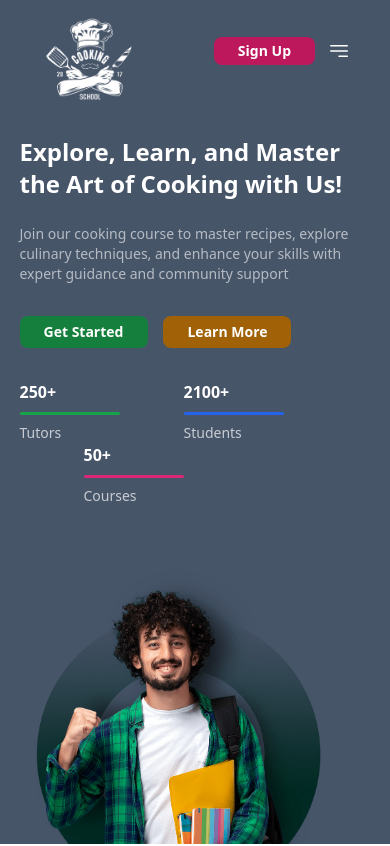
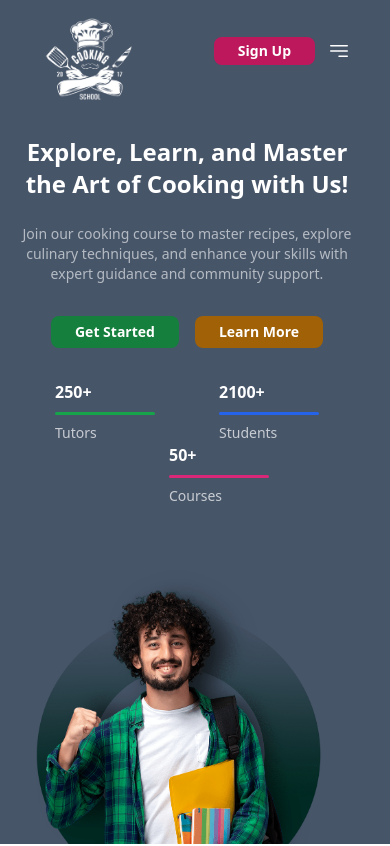
Before and after one commit to saikat455/Kitchen_Academy, a Next.js app: page / in a window 390 px wide. Shown: the top 846 px of the page. Built offline with nearby package versions, Linux system fonts and the light colour scheme.

Commit message:
solving herocontent isse

```diff
--- a/components/Home/Hero/HeroContent.tsx
+++ b/components/Home/Hero/HeroContent.tsx
@@ -3,49 +3,57 @@ import React from 'react';
 const HeroContent = () => {
     return (
         <div>
-            <h1 data-aos='fade-right' className='text-2xl sm:text-4xl md:text-5xl lg:text-4xl xl:text-7xl font-bold md:leading-[3rem] lg:leading-[3.5rem] xl:leading-[4rem] text-white '>Explore, Learn, and Master the Art of Cooking with Us!</h1>
-            <p data-aos = 'fade-left' data-aos-delay = '150' className='mt-6 text-sm md:text-base text-white text-opacity-60'>
-            Join our cooking course to master recipes, explore culinary techniques, and enhance your skills with expert guidance and community support
+        <h1
+            data-aos='fade-right'
+            className='text-2xl sm:text-4xl md:text-5xl lg:text-4xl xl:text-7xl font-bold md:leading-[3rem] lg:leading-[3.5rem] xl:leading-[4rem] text-white text-center lg:text-left'
+        >
+            Explore, Learn, and Master the Art of Cooking with Us!
+        </h1>
+
+        <p
+            data-aos='fade-left'
+            data-aos-delay='150'
+            className='mt-6 text-sm md:text-base text-white text-opacity-60 text-center lg:text-left'
+        >
+            Join our cooking course to master recipes, explore culinary techniques, and enhance your skills with expert guidance and community support.
         </p>
-            <div className='mt-8 flex items-center space-x-4'>
-                <button data-aos = 'zoom-in' data-aos-delay = '300'   className='button_cls bg-green-700 hover:bg-green-900'>
+
+        <div className='mt-8 flex justify-center lg:justify-start items-center space-x-4'>
+            <button
+                data-aos='zoom-in'
+                data-aos-delay='300'
+                className='button_cls bg-green-700 hover:bg-green-900'
+            >
                 Get Started
             </button>
-                <button data-aos = 'zoom-in' data-aos-delay = '450' className='button_cls bg-yellow-700 hover:bg-yellow-900'>
+            <button
+                data-aos='zoom-in'
+                data-aos-delay='450'
+                className='button_cls bg-yellow-700 hover:bg-yellow-900'
+            >
                 Learn More
             </button>
         </div>
-            <div className='flex items-center flex-wrap space-x-16 mt-8 '>
-    <div data-aos = 'fade-up' data-aos-delay = '600'>
-        <p className='md:text-xl lg:text-2xl text-base text-white font-bold'>
-            250+
-        </p>
+
+        <div className='flex justify-center lg:justify-start items-center flex-wrap space-x-16 mt-8'>
+            <div data-aos='fade-up' data-aos-delay='600'>
+                <p className='md:text-xl lg:text-2xl text-base text-white font-bold'>250+</p>
                 <p className='w-[100px] h-[3px] bg-green-600 mt-2 mb-2 rounded-lg'></p>
-        <p className='md:text-lg text-sm text-white text-opacity-70'>
-            Tutors
-        </p>
+                <p className='md:text-lg text-sm text-white text-opacity-70'>Tutors</p>
             </div>
-    <div data-aos = 'fade-up' data-aos-delay = '750'>
-        <p className='md:text-xl lg:text-2xl text-base text-white font-bold'>
-            2100+
-        </p>
+            <div data-aos='fade-up' data-aos-delay='750'>
+                <p className='md:text-xl lg:text-2xl text-base text-white font-bold'>2100+</p>
                 <p className='w-[100px] h-[3px] bg-blue-600 mt-2 mb-2 rounded-lg'></p>
-        <p className='md:text-lg text-sm text-white text-opacity-70'>
-            Students
-        </p>
+                <p className='md:text-lg text-sm text-white text-opacity-70'>Students</p>
             </div>
-    <div data-aos = 'fade-up' data-aos-delay = '900'>
-        <p className='md:text-xl lg:text-2xl text-base text-white font-bold'>
-            50+
-        </p>
+            <div data-aos='fade-up' data-aos-delay='900'>
+                <p className='md:text-xl lg:text-2xl text-base text-white font-bold'>50+</p>
                 <p className='w-[100px] h-[3px] bg-pink-600 mt-2 mb-2 rounded-lg'></p>
-        <p className='md:text-lg text-sm text-white text-opacity-70'>
-            Courses
-        </p>
+                <p className='md:text-lg text-sm text-white text-opacity-70'>Courses</p>
+            </div>
         </div>
     </div>
 
-        </div>
     );
 };
 
```
Lines whose indentation alone changed are shown as unchanged.
